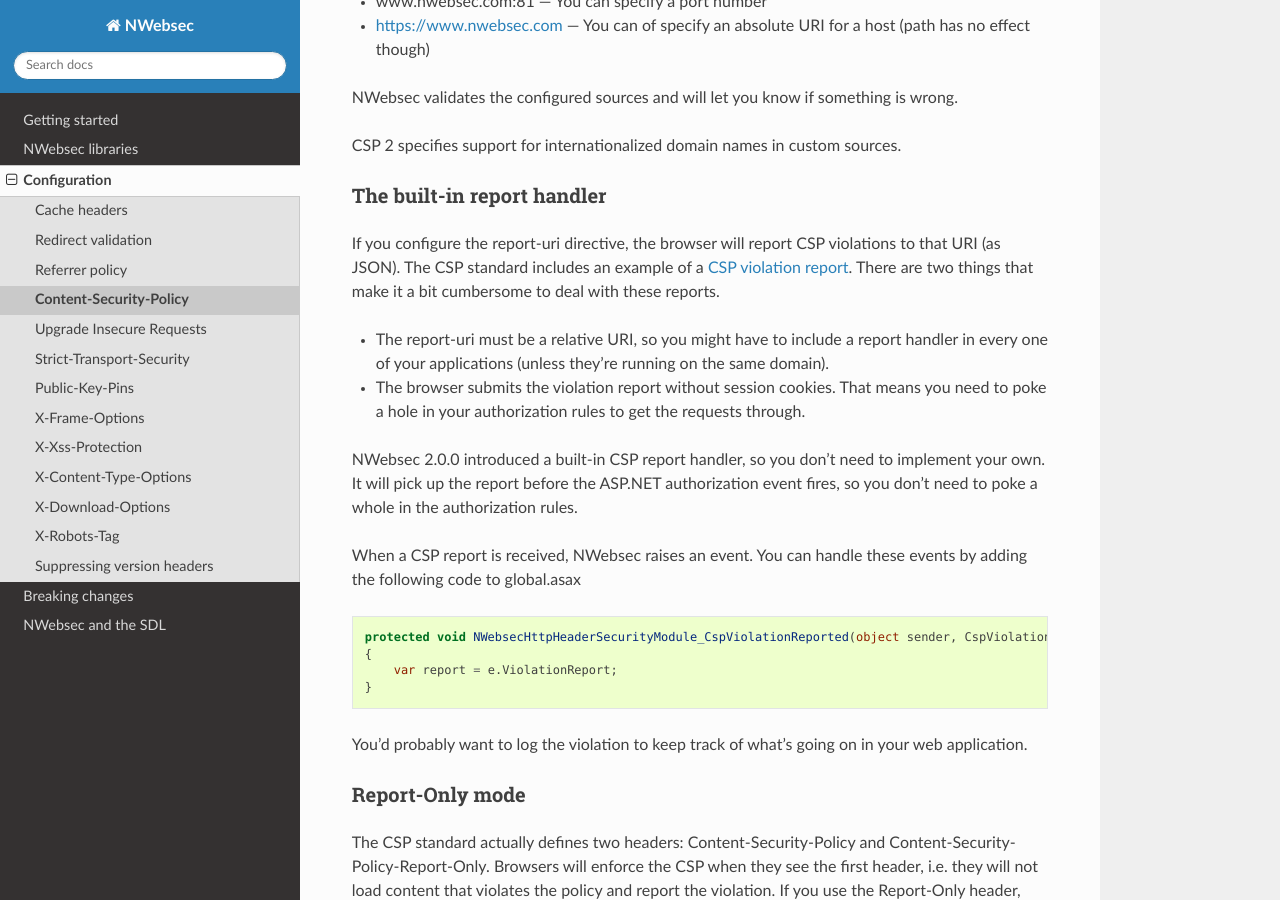
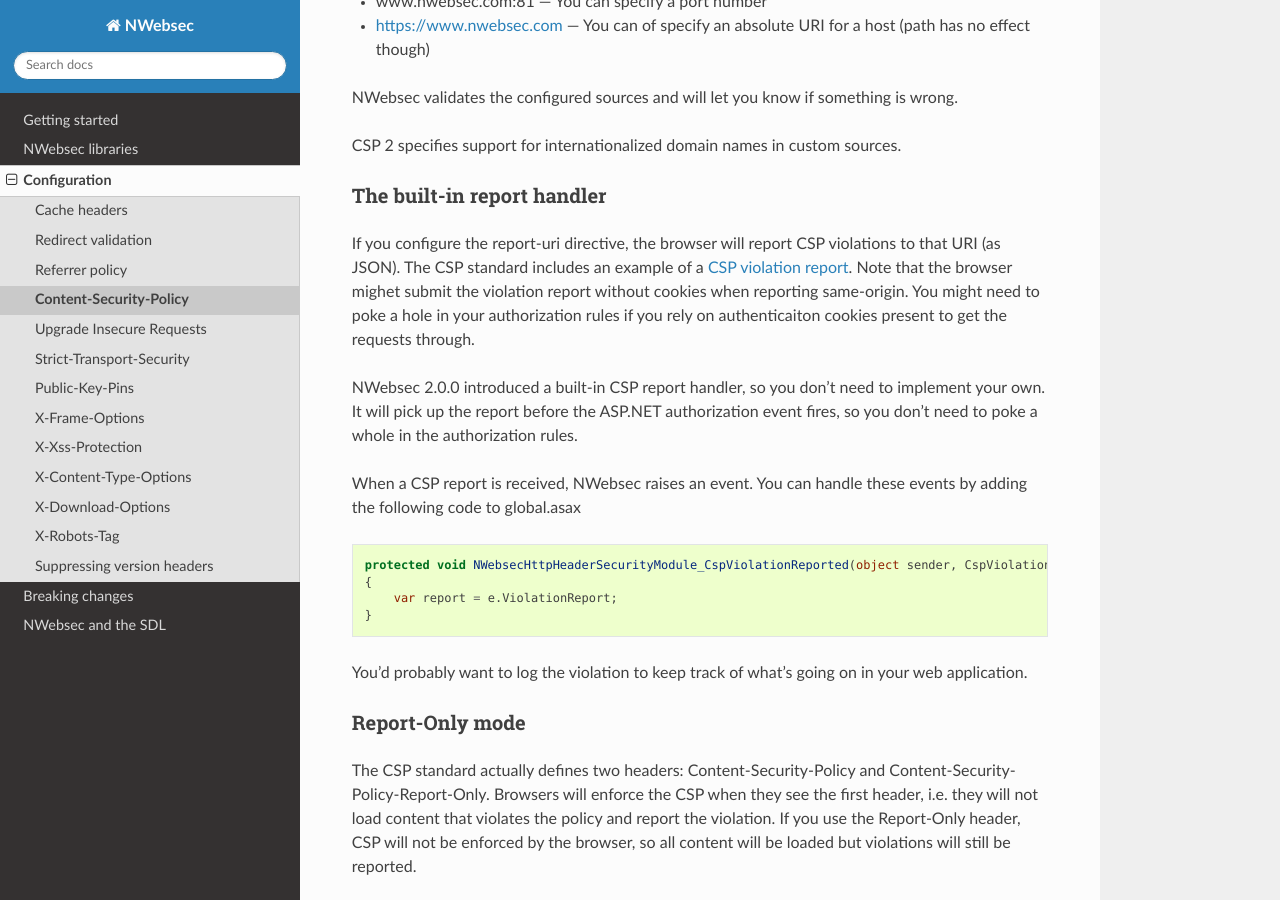
Before and after one commit to NWebsec/Docs, a Sphinx documentation site: the page built from source/nwebsec/Configuring-csp.rst, in a window 1280 px wide and 900 px high, scrolled down 2034 px. Built offline with Sphinx 7.4.7 and the Read the Docs theme 2.0.0, drawn with Linux system fonts in a browser that asks for light colours.

Commit message:
Updated docs to reflect that CSP reports might not be same-origin as of CSP 2. Fixes #2

```diff
--- a/source/nwebsec/Configuring-csp.rst
+++ b/source/nwebsec/Configuring-csp.rst
@@ -86,10 +86,7 @@
 The built-in report handler
 ===========================
 
-If you configure the report-uri directive, the browser will report CSP violations to that URI (as JSON). The CSP standard includes an example of a `CSP violation report <http://www.w3.org/TR/CSP/#sample-violation-report>`_. There are two things that make it a bit cumbersome to deal with these reports.
-
-* The report-uri must be a relative URI, so you might have to include a report handler in every one of your applications (unless they're running on the same domain).
-* The browser submits the violation report without session cookies. That means you need to poke a hole in your authorization rules to get the requests through.
+If you configure the report-uri directive, the browser will report CSP violations to that URI (as JSON). The CSP standard includes an example of a `CSP violation report <http://www.w3.org/TR/CSP/#sample-violation-report>`_. Note that the browser mighet submit the violation report without cookies when reporting same-origin. You might need to poke a hole in your authorization rules if you rely on authenticaiton cookies present to get the requests through.
 
 NWebsec 2.0.0 introduced a built-in CSP report handler, so you don't need to implement your own. It will pick up the report before the ASP.NET authorization event fires, so you don't need to poke a whole in the authorization rules.
 
```
